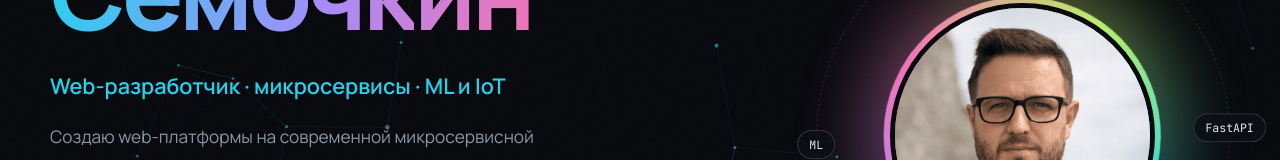
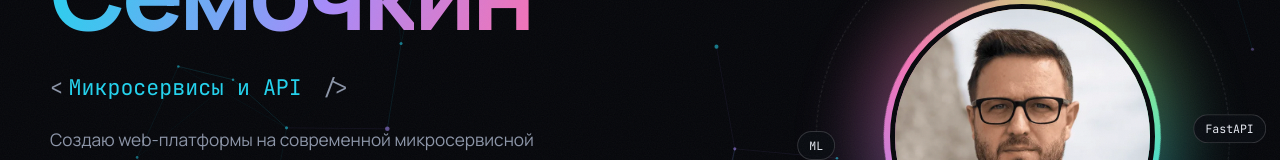
Before and after one commit to aleksioprime/aledev, a Vue app in the folder frontend/app/: page / in a window 1280 px wide. Shown: the part 280-440 px from the top of the page. Built offline with nearby package versions, Linux system fonts and the light colour scheme; no server answers; a web font is replaced by a local one.

Commit message:
Hero: bring back typing roles (without the terminal line)
Roles match the new positioning: web developer, microservices and APIs,
educational platforms, ML and IoT, project team mentor. The static title
stays as the accessible label; reduced-motion users see the first role.

```diff
--- a/frontend/app/src/common/locales/hero/en.json
+++ b/frontend/app/src/common/locales/hero/en.json
@@ -1,6 +1,13 @@
 {
   "name": "Aleksei Semochkin",
   "title": "Web developer · microservices · ML & IoT",
+  "roles": [
+    "Web developer",
+    "Microservices & APIs",
+    "Educational platforms",
+    "ML & IoT solutions",
+    "Project team mentor"
+  ],
   "about": "I build web platforms on a modern microservice architecture and a popular, proven stack that keeps them reliable and flexible. I design educational and science-intensive systems, bring in ML and IoT solutions, and mentor student project teams.",
   "contact": "Discuss a project",
   "openPhoto": "Open photo",
--- a/frontend/app/src/common/locales/hero/ru.json
+++ b/frontend/app/src/common/locales/hero/ru.json
@@ -1,6 +1,13 @@
 {
   "name": "Алексей Сёмочкин",
   "title": "Web-разработчик · микросервисы · ML и IoT",
+  "roles": [
+    "Web-разработчик",
+    "Микросервисы и API",
+    "Образовательные платформы",
+    "ML и IoT-решения",
+    "Ментор проектных команд"
+  ],
   "about": "Создаю web-платформы на современной микросервисной архитектуре и популярном стеке, который даёт надёжность и гибкость. Проектирую образовательные и наукоёмкие системы, внедряю ML и IoT‑решения и веду ученические проектные команды как ментор.",
   "contact": "Обсудить проект",
   "openPhoto": "Открыть фото",
--- a/frontend/app/src/components/landing/Hero.vue
+++ b/frontend/app/src/components/landing/Hero.vue
@@ -12,7 +12,12 @@
           </span>
         </h1>
 
-        <p class="hero__role">{{ t('hero.title') }}</p>
+        <p class="hero__role font-mono" :aria-label="t('hero.title')">
+          <span class="hero__role-bracket" aria-hidden="true">&lt;</span>
+          <span class="hero__role-text" aria-hidden="true">{{ typedRole }}</span><span class="hero__role-caret"
+            aria-hidden="true">|</span>
+          <span class="hero__role-bracket" aria-hidden="true">/&gt;</span>
+        </p>
 
         <p class="hero__about">{{ t('hero.about') }}</p>
 
@@ -70,7 +75,7 @@
 <script setup>
 import Icon from '@/components/ui/Icon.vue'
 import { mdiArrowRight, mdiClose } from '@mdi/js'
-import { computed, onBeforeUnmount, ref } from 'vue'
+import { computed, onBeforeUnmount, onMounted, ref, watch } from 'vue'
 import { useI18n } from 'vue-i18n'
 import avatar from '@/assets/img/avatar.webp'
 import SignalNetwork from '@/components/landing/effects/SignalNetwork.vue'
@@ -79,9 +84,52 @@ import { socials } from '@/common/constants/socials'
 const sectionId = 'hero'
 const orbitTags = ['Vue.js', 'FastAPI', 'Docker', 'PostgreSQL', 'ML', 'IoT']
 
-const { t, locale } = useI18n()
+const { t, tm, rt, locale } = useI18n()
 
 const nameWords = computed(() => t('hero.name').split(' '))
+
+// --- Печатающиеся роли ---
+const typedRole = ref('')
+const timers = []
+let roleIndex = 0
+let alive = true
+
+const roles = computed(() => tm('hero.roles').map((r) => rt(r)))
+
+function wait(ms) {
+  return new Promise((resolve) => timers.push(setTimeout(resolve, ms)))
+}
+
+async function typeInto(target, text, speed = 55) {
+  for (let i = 1; i <= text.length && alive; i++) {
+    target.value = text.slice(0, i)
+    await wait(speed)
+  }
+}
+
+async function eraseFrom(target, speed = 28) {
+  while (target.value.length && alive) {
+    target.value = target.value.slice(0, -1)
+    await wait(speed)
+  }
+}
+
+async function runRoles() {
+  while (alive) {
+    const list = roles.value
+    if (!list.length) return
+    await typeInto(typedRole, list[roleIndex % list.length], 60)
+    await wait(2600)
+    await eraseFrom(typedRole)
+    await wait(300)
+    roleIndex += 1
+  }
+}
+
+// при смене языка сразу начинаем печатать роль на новом языке
+watch(locale, () => {
+  typedRole.value = ''
+})
 
 // --- Превью фото ---
 const isPreviewOpen = ref(false)
@@ -108,7 +156,18 @@ function scrollToSection(anchor) {
   window.scrollTo({ top: el.getBoundingClientRect().top + window.scrollY - offset + 1, behavior: 'smooth' })
 }
 
+onMounted(async () => {
+  if (window.matchMedia('(prefers-reduced-motion: reduce)').matches) {
+    typedRole.value = roles.value[0] || ''
+    return
+  }
+  await wait(900)
+  runRoles()
+})
+
 onBeforeUnmount(() => {
+  alive = false
+  timers.forEach(clearTimeout)
   window.removeEventListener('keydown', handleEscape)
 })
 </script>
@@ -177,11 +236,27 @@ onBeforeUnmount(() => {
 }
 
 .hero__role {
+  display: flex;
+  align-items: center;
+  gap: 0.35rem;
+  min-height: 2.2rem;
   margin-top: 1.3rem;
-  font-size: clamp(1.05rem, 2.2vw, 1.35rem);
-  font-weight: 600;
-  line-height: 1.5;
+  font-size: clamp(1rem, 2.2vw, 1.35rem);
   color: var(--accent);
+}
+
+.hero__role-bracket {
+  color: var(--muted);
+}
+
+.hero__role-caret {
+  margin-left: -0.2rem;
+  color: var(--accent-2);
+  animation: blink 0.9s steps(1) infinite;
+}
+
+@keyframes blink {
+  50% { opacity: 0; }
 }
 
 .hero__about {
```
